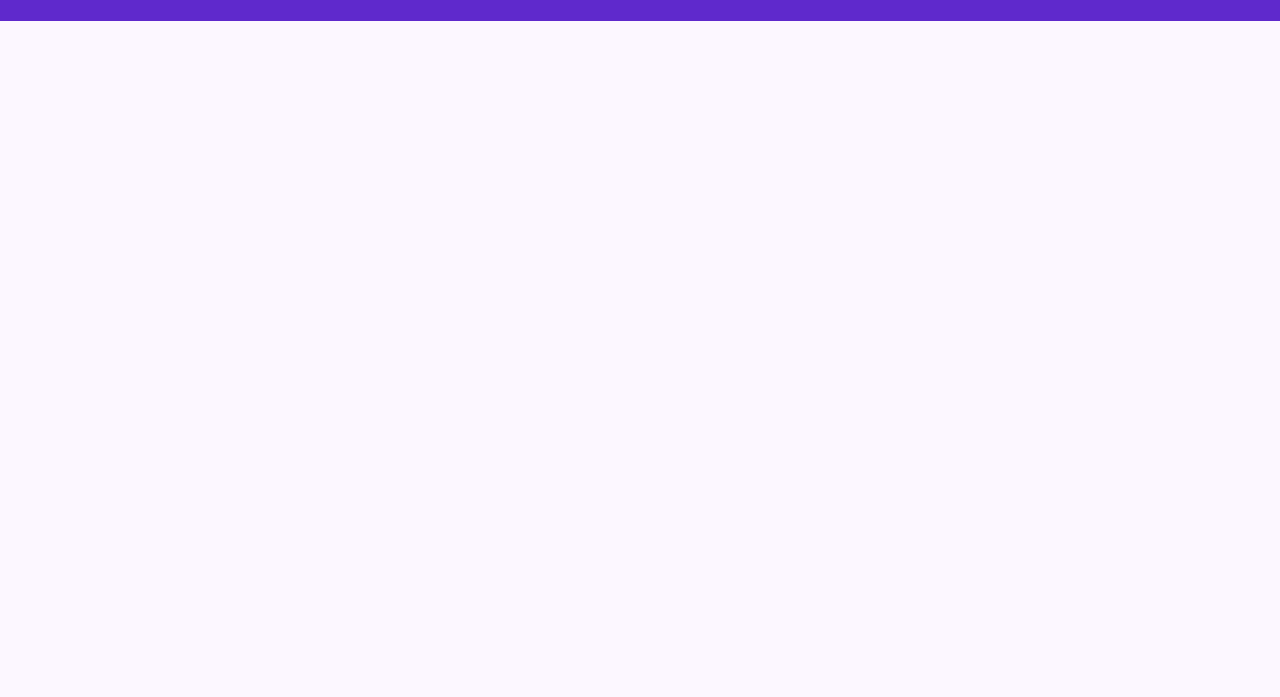
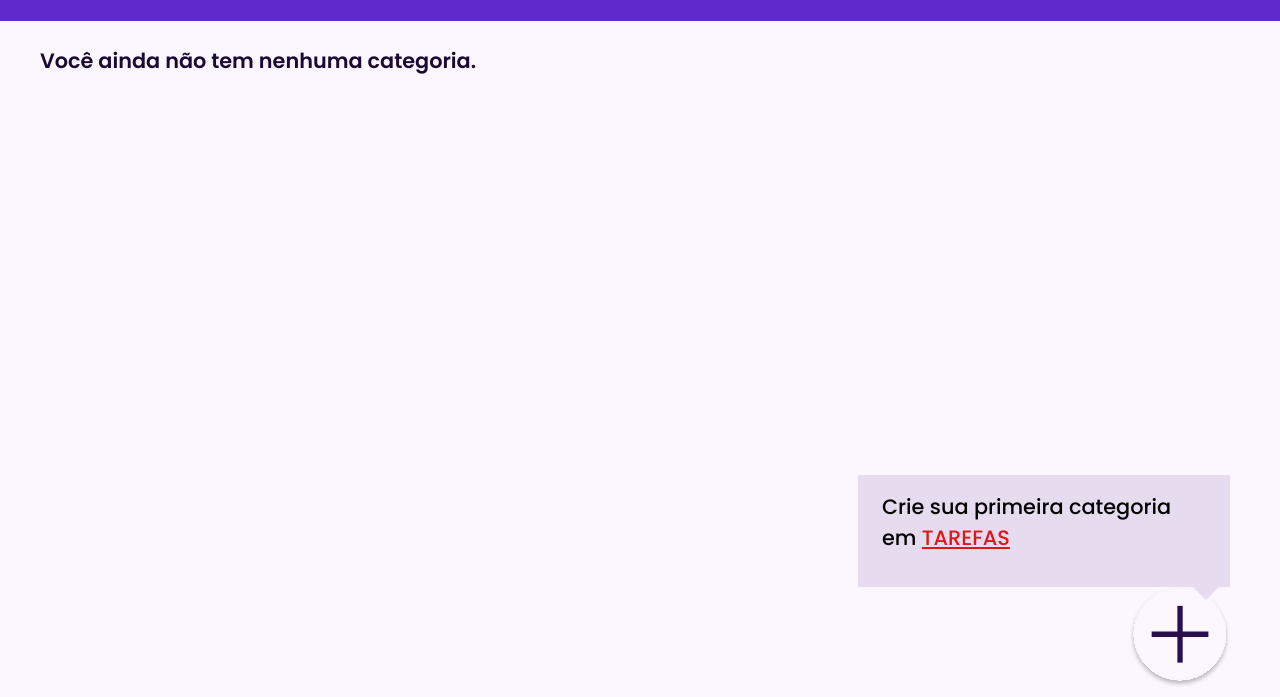
Before and after one commit to luiiiq/To-do-List, a website built with webpack: page pag-extras/categoria.html in a window 1280 px wide. Shown: the part 103-800 px from the top of the page. Built offline with nearby package versions, Linux system fonts and the light colour scheme.

Commit message:
Erro com a categoria corrigido

```diff
--- a/js/modules/criar-categoria.js
+++ b/js/modules/criar-categoria.js
@@ -11,9 +11,7 @@ export default class CriarCategoria {
 
   criarCategorias() {
     const btnCriar = document.querySelector(".criar-tarefa");
-    btnCriar.style.display = "none";
     const h1SemCategoria = document.querySelector(".categoria-h1");
-    h1SemCategoria.style.display = "none";
 
     this.listaItens = [];
     this.accordionContainer.innerHTML = "";
@@ -38,7 +36,15 @@ export default class CriarCategoria {
         return { categoria, titulos };
       },
     );
-    localStorage.setItem("this.", JSON.stringify(this.categoriasLista));
+    if (this.categoriasLista.length === 0) {
+      btnCriar.style.display = "block";
+      h1SemCategoria.style.display = "block";
+      return;
+    } else {
+      btnCriar.style.display = "none";
+      h1SemCategoria.style.display = "none";
+    };
+    localStorage.setItem("categoriasLista", JSON.stringify(this.categoriasLista));
     this.categoriasLista.forEach((elemento) => {
       const feitas = elemento.titulos.filter(
         (item) => item.status === "Feita",
--- a/pag-extras/categoria.html
+++ b/pag-extras/categoria.html
@@ -72,7 +72,7 @@
             <span><a href="./tarefas.html">TAREFAS</a></span>
           </p>
         </div>
-        <img src="../img/criar.svg" alt="Criar Tarefa" />
+        <a href="./tarefas.html"><img src="../img/criar.svg" alt="Criar Tarefa" /></a>
       </div>
     </section>
     <script src="../dist/main.js"></script>
```
Also changed, not shown: dist/main.js.
